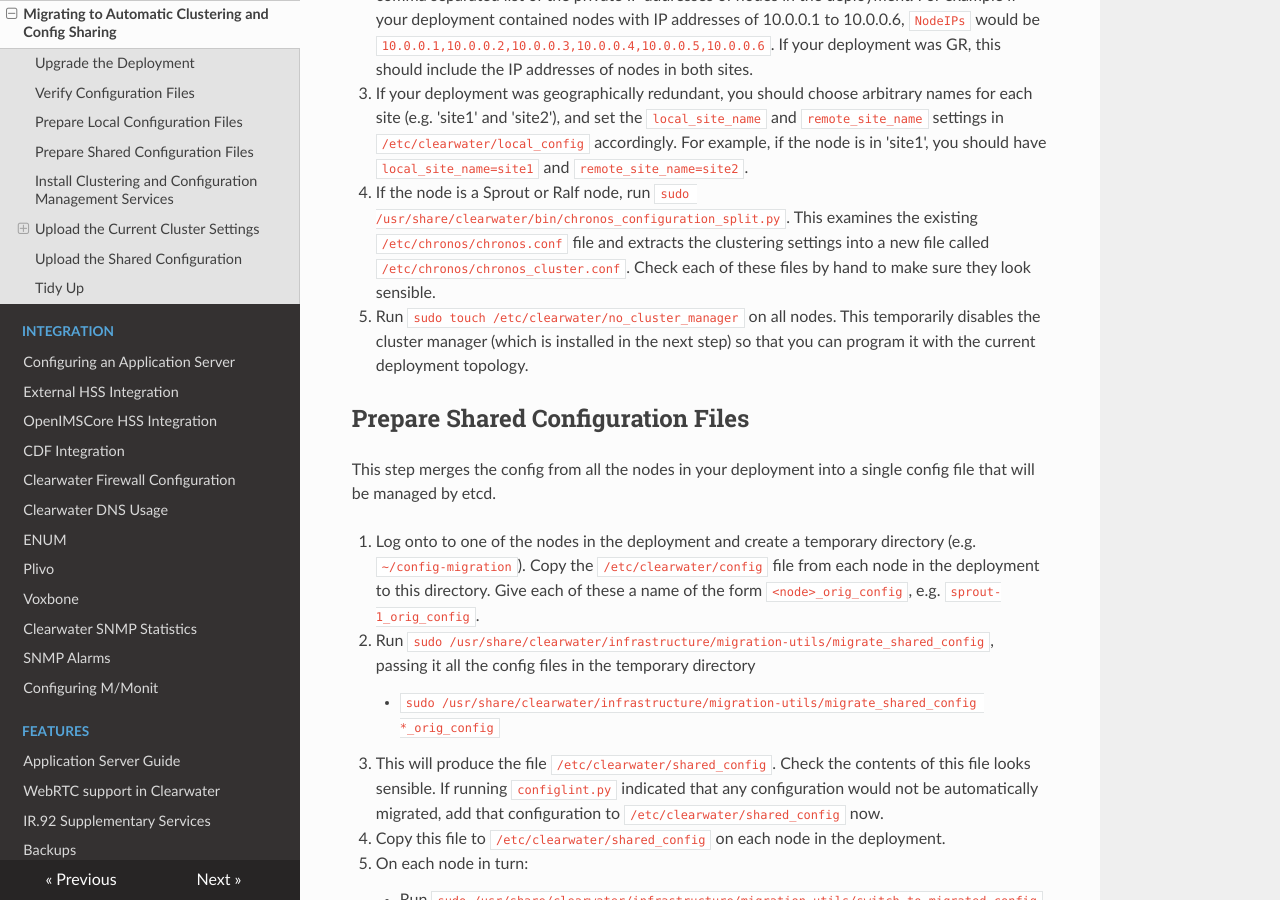
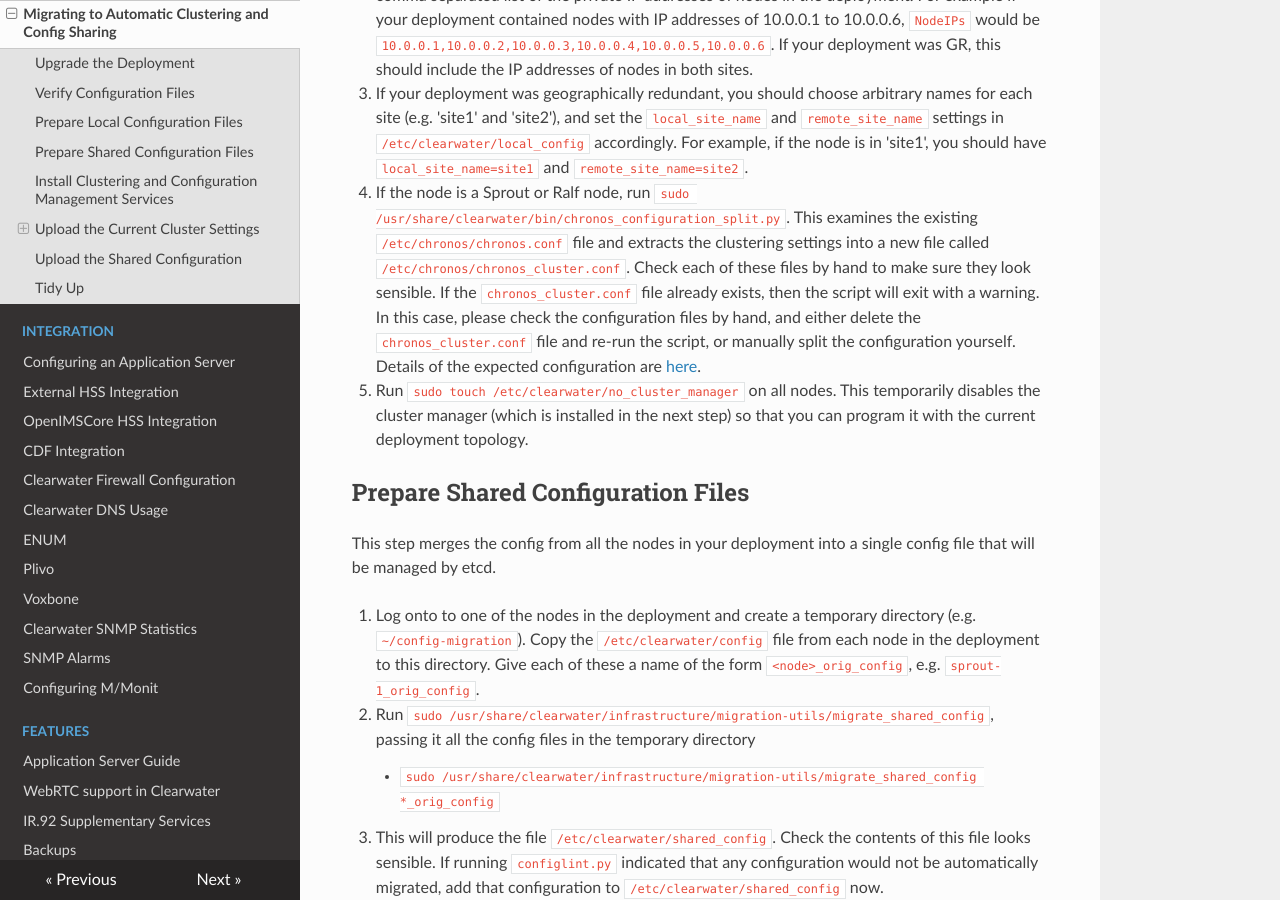
Before and after one commit to Metaswitch/clearwater-readthedocs, an MkDocs documentation site: the page built from docs/Migrating_To_etcd.md, in a window 1280 px wide and 900 px high, scrolled down 1168 px. Built offline with MkDocs 1.6.1, drawn with Linux system fonts in a browser that asks for light colours; nearby versions of some CDN libraries; old or Windows-style settings are respelled for this version of MkDocs.

Commit message:
Update docs to cover exit

```diff
--- a/docs/Migrating_To_etcd.md
+++ b/docs/Migrating_To_etcd.md
@@ -28,7 +28,7 @@ Do the following on each node in turn:
 
 3. If your deployment was geographically redundant, you should choose arbitrary names for each site (e.g. 'site1' and 'site2'), and set the `local_site_name` and `remote_site_name` settings in `/etc/clearwater/local_config` accordingly. For example, if the node is in 'site1', you should have  `local_site_name=site1` and `remote_site_name=site2`.
 
-4.  If the node is a Sprout or Ralf node, run `sudo /usr/share/clearwater/bin/chronos_configuration_split.py`. This examines the existing `/etc/chronos/chronos.conf` file and extracts the clustering settings into a new file called `/etc/chronos/chronos_cluster.conf`. Check each of these files by hand to make sure they look sensible.
+4.  If the node is a Sprout or Ralf node, run `sudo /usr/share/clearwater/bin/chronos_configuration_split.py`. This examines the existing `/etc/chronos/chronos.conf` file and extracts the clustering settings into a new file called `/etc/chronos/chronos_cluster.conf`. Check each of these files by hand to make sure they look sensible. If the `chronos_cluster.conf` file already exists, then the script will exit with a warning. In this case, please check the configuration files by hand, and either delete the `chronos_cluster.conf` file and re-run the script, or manually split the configuration yourself. Details of the expected configuration are [here](https://github.com/Metaswitch/chronos/blob/dev/doc/configuration.md).
 
 5.  Run `sudo touch /etc/clearwater/no_cluster_manager` on all nodes. This temporarily disables the cluster manager (which is installed in the next step) so that you can program it with the current deployment topology.
 
```
